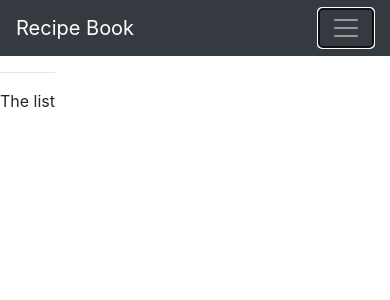
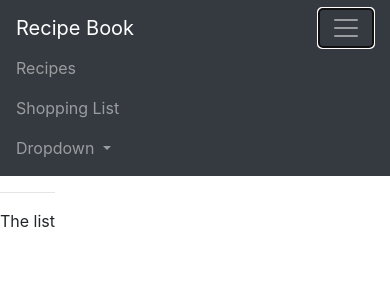
Before and after one commit to DeeptarkaBhanjaChowdhury/Learning_Angular, an Angular app: page / in a window 390 px wide. Both pictures are taken after a click on the button "Toggle navigation". Shown: the top 300 px of the page. Built offline with nearby package versions, Linux system fonts and the light colour scheme.

Commit message:
jquery removed

```diff
--- a/src/app/header/header.component.html
+++ b/src/app/header/header.component.html
@@ -4,12 +4,13 @@
 			<a href="#" class="navbar-brand">Recipe Book</a>
 		</div>
 
-        <button class="navbar-toggler" type="button" data-toggle="collapse" data-target="#navbarSupportedContent"
-            aria-controls="navbarSupportedContent" aria-expanded="false" aria-label="Toggle navigation">
+		<button class="navbar-toggler" type="button"
+      aria-controls="navbarSupportedContent" aria-expanded="false" aria-label="Toggle navigation"
+      (click)="collapsed = !collapsed">
       <span class="navbar-toggler-icon"></span>
     </button>
 
-        <div class="collapse navbar-collapse" id="navbarSupportedContent">
+		<div [class.collapse]="collapsed" (window:resize)="collapsed = true" class="navbar-collapse" id="navbarSupportedContent">
 			<ul class="navbar-nav mr-auto">
 				<li class="nav-item">
 					<a href="#" class="nav-link">Recipes</a>
--- a/src/app/header/header.component.ts
+++ b/src/app/header/header.component.ts
@@ -7,6 +7,8 @@ import { Component, OnInit } from '@angular/core';
 })
 export class HeaderComponent implements OnInit {
 
+  collapsed = true;
+
   constructor() { }
 
   ngOnInit() {
--- a/src/index.html
+++ b/src/index.html
@@ -13,8 +13,8 @@
 
 <body>
 	<app-root></app-root>
-	<script src="../node_modules/jquery/dist/jquery.js"></script>
-	<script src="../node_modules/bootstrap/dist/js/bootstrap.js"></script>
+	<!-- <script src="../node_modules/jquery/dist/jquery.js"></script> -->
+	<!-- <script src="../node_modules/bootstrap/dist/js/bootstrap.js"></script> -->
 </body>
 
 </html>
```
Lines whose indentation alone changed are shown as unchanged.
